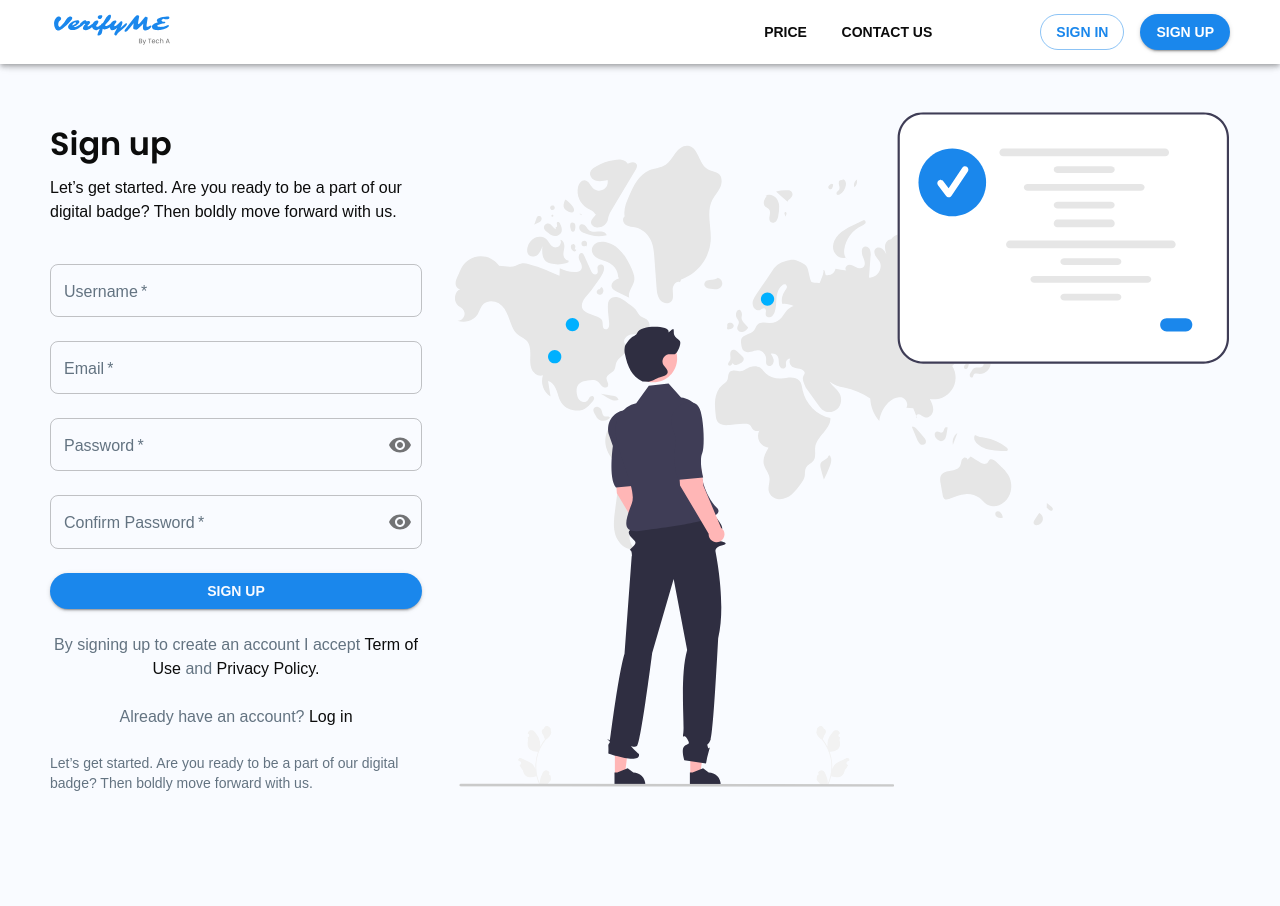
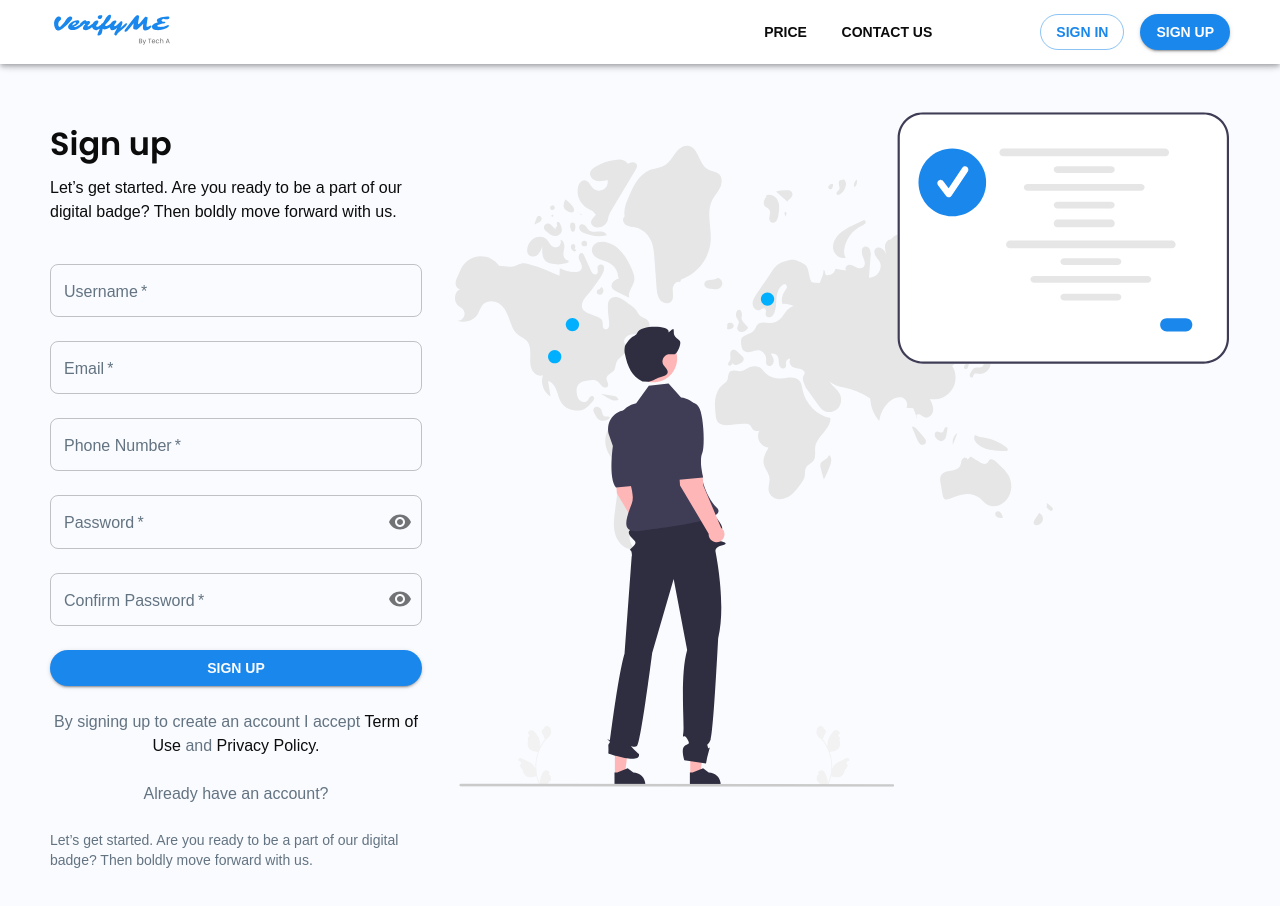
Before and after one commit to lyDiyamong/ratifyme-frontend, a React (Vite) app: page /signup in a window 1280 px wide. Shown: the top 906 px of the page. Before the commit the page ends 842 px from the top, so only its background shows below. Built offline with nearby package versions, Linux system fonts and the light colour scheme.

Commit message:
add(28-signupIntegrate): integrate signup api with react Signup Page

```diff
--- a/src/pages/auth/SignupPage.jsx
+++ b/src/pages/auth/SignupPage.jsx
@@ -1,6 +1,5 @@
 // React library import
 import { useForm } from "react-hook-form";
-import { Link } from "react-router-dom";
 
 // MUI import
 import { Box, Grid, Typography, Button } from "@mui/material";
@@ -12,43 +11,27 @@ import LandingContainer from "../../components/styles/LandingContainer";
 import SignupImgSvg from "../../assets/images/Signup-illu.svg";
 import { useSignupMutation } from "../../store/api/auth/authApi";
 
-function SignupPage() {
-    // form controller
+const SignupPage = () => {
     const { handleSubmit, control } = useForm();
+    const [signUp, { isLoading, isError, error }] = useSignupMutation();
 
-    // Use the RTK Query mutation hook
-    const [signUp, { isLoading, isSuccess, isError, error }] = useSignupMutation();
-
-    // handle submission
     const onSubmit = async (data) => {
         try {
-            // Call the signUp mutation
-            const result = await signUp(data).unwrap(); // Unwrap result to handle errors
-
-            // Handle success response
+            const result = await signUp(data).unwrap();
             console.log("Signup successful:", result);
         } catch (err) {
-            // Handle error response
             console.error("Error during signup:", err);
         }
     };
 
     return (
-        // ============ Start container ============
         <LandingContainer sx={{ my: 6 }}>
-            {/* Start grid container */}
             <Grid container spacing={4}>
-                {/* Start signup section */}
                 <Grid item xs={12} md={4} order={{ xs: 2, md: 1 }}>
-                    {/* Top text container */}
                     <Box mb={5}>
                         <Typography
                             component="h4"
-                            sx={{
-                                fontSize: theme.typography.h2,
-                                fontWeight: theme.fontWeight.bold,
-                                lineHeight: 2,
-                            }}
+                            sx={{ fontSize: theme.typography.h2, fontWeight: theme.fontWeight.bold, lineHeight: 2 }}
                         >
                             Sign up
                         </Typography>
@@ -57,37 +40,33 @@ function SignupPage() {
                             with us.
                         </Typography>
                     </Box>
-                    {/* Start form Container */}
                     <Box
                         component="form"
                         onSubmit={handleSubmit(onSubmit)}
                         display="flex"
                         flexDirection="column"
                         gap={3}
-                        noValidate // Reset to default
+                        noValidate
                     >
-                        {/* Username */}
+                        <FormInput name="username" label="Username" control={control} type="text" required={true} />
+                        {/* <FormInput name="firstname" label="Firstname" control={control} type="text" required={true} /> */}
+                        {/* <FormInput name="lastname" label="Lastname" control={control} type="text" required={true} /> */}
+                        <FormInput label="Email" name="email" control={control} required={true} type="email" />
                         <FormInput
-                            name="username"
-                            label="Username"
+                            label="Phone Number"
+                            name="phoneNumber"
                             control={control}
+                            required={true}
                             type="text"
-                            required={true}
-                            // Additional props if needed
                         />
-                        {/* Email */}
-                        <FormInput label="Email" name="email" control={control} required={true} type="email" />
-                        {/* Password */}
                         <FormInput label="Password" name="password" control={control} type="password" required={true} />
-                        {/* Confirm password */}
                         <FormInput
                             label="Confirm Password"
-                            name="cfPassword"
+                            name="passwordConfirm"
                             control={control}
                             type="password"
                             required={true}
                         />
-                        {/* Submit button */}
                         <Button
                             fullWidth
                             type="submit"
@@ -97,70 +76,50 @@ function SignupPage() {
                                 borderRadius: theme.customShape.btn,
                                 fontWeight: theme.fontWeight.bold,
                             }}
+                            disabled={isLoading}
                         >
                             {isLoading ? "Signing Up..." : "Sign Up"}
                         </Button>
                         {isError && <Typography color="error">{error?.data?.message || "Signup failed"}</Typography>}
-                        {/* Text description */}
                         <Typography textAlign="center" color={theme.palette.text.secondary}>
                             By signing up to create an account I accept{" "}
                             <Typography
                                 component="span"
-                                sx={{
-                                    fontWeight: theme.fontWeight.semiBold,
-                                    color: theme.palette.text.primary,
-                                }}
+                                sx={{ fontWeight: theme.fontWeight.semiBold, color: theme.palette.text.primary }}
                             >
                                 Term of Use{" "}
                             </Typography>
                             and{" "}
                             <Typography
                                 component="span"
-                                sx={{
-                                    fontWeight: theme.fontWeight.semiBold,
-                                    color: theme.palette.text.primary,
-                                }}
+                                sx={{ fontWeight: theme.fontWeight.semiBold, color: theme.palette.text.primary }}
                             >
                                 Privacy Policy.
                             </Typography>
                         </Typography>
                         <Typography textAlign="center" color={theme.palette.text.secondary}>
                             Already have an account?{" "}
-                            <Link to="/login">
+                            {/* <Link to="/login">
                                 <Typography
                                     component="span"
-                                    sx={{
-                                        color: theme.palette.text.primary,
-                                        fontWeight: theme.fontWeight.semiBold,
-                                    }}
+                                    sx={{ color: theme.palette.text.primary, fontWeight: theme.fontWeight.semiBold }}
                                 >
                                     Log in
                                 </Typography>{" "}
-                            </Link>
+                            </Link> */}
                         </Typography>
                         <Typography color={theme.palette.text.secondary} fontSize={theme.typography.body2}>
                             Let’s get started. Are you ready to be a part of our digital badge? Then boldly move forward
                             with us.
                         </Typography>
                     </Box>
-                    {/* End form container */}
                 </Grid>
-                {/* End signup section */}
-
-                {/* Image container */}
                 <Grid item xs={12} md={8} order={{ xs: 1, md: 2 }}>
-                    <Box
-                        component="img"
-                        sx={{
-                            width: "100%",
-                        }}
-                        alt="illustration"
-                        src={SignupImgSvg}
-                    />
+                    <Box component="img" sx={{ width: "100%" }} alt="illustration" src={SignupImgSvg} />
                 </Grid>
             </Grid>
         </LandingContainer>
     );
-}
+};
 
 export default SignupPage;
```
